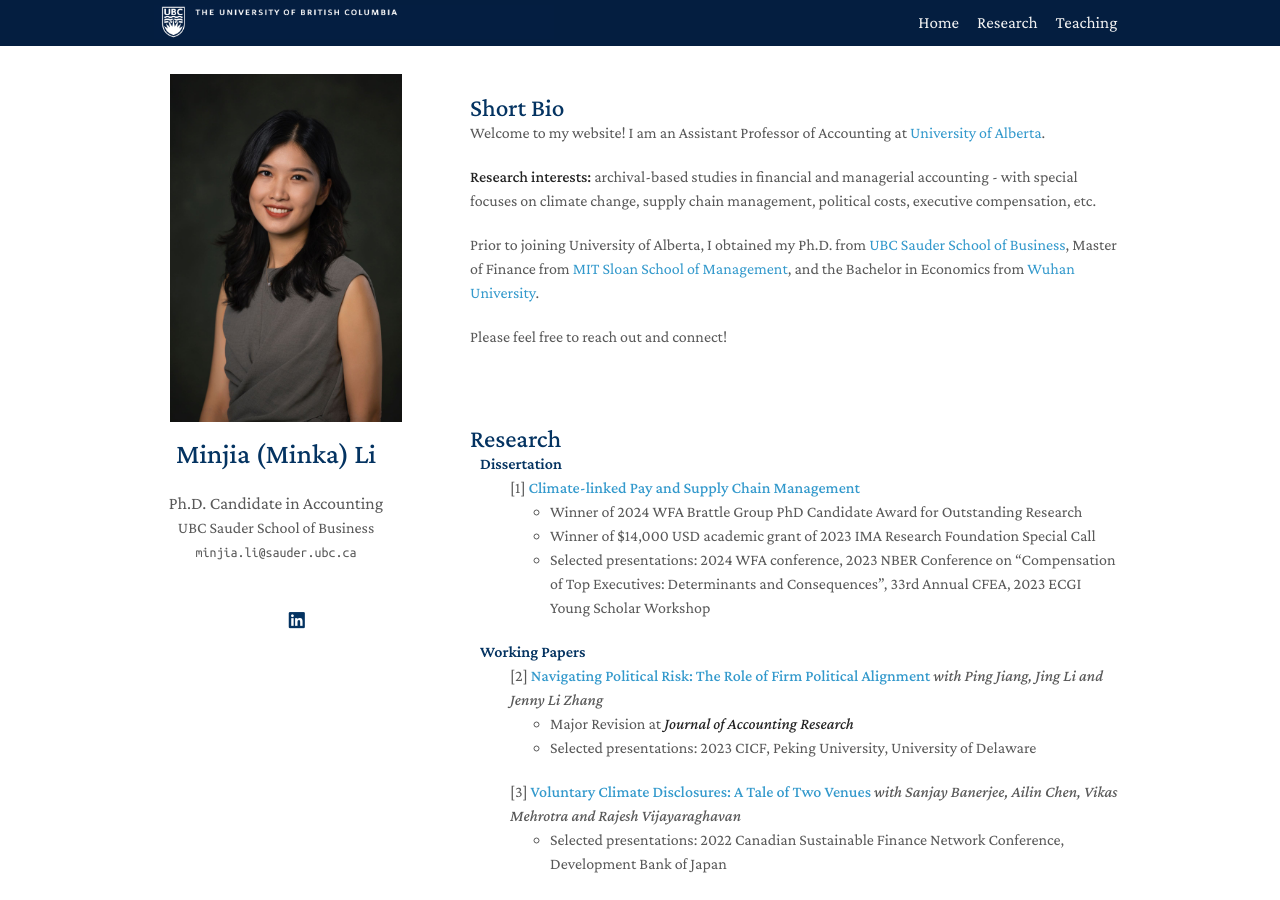
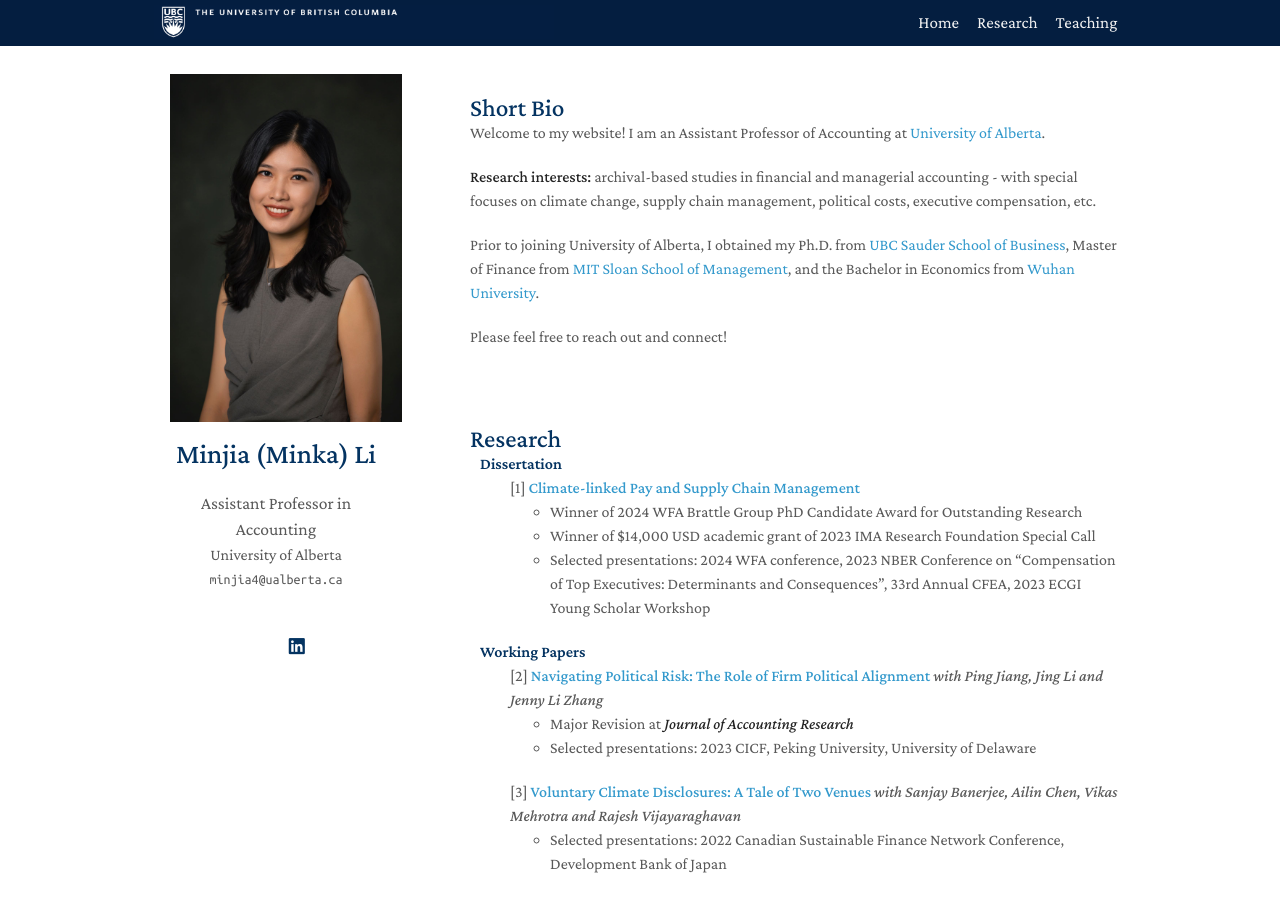
Before and after one commit to zeyang1225/zeyang1225.github.io, a Jekyll site: the page built from index.md, in a window 1280 px wide and 900 px high. Built offline with Jekyll 4.4.1, drawn with Linux system fonts in a browser that asks for light colours; nearby versions of some CDN libraries; a style sheet for code colours, icons or effects is not loaded.

Commit message:
Update _config.yml

```diff
--- a/_config.yml
+++ b/_config.yml
@@ -1,8 +1,8 @@
 # Basic Information
 title: Minjia (Minka) Li
-position: Ph.D. Candidate in Accounting
-affiliation: UBC Sauder School of Business
-email: minjia.li@sauder.ubc.ca
+position: Assistant Professor in Accounting
+affiliation: University of Alberta
+email: minjia4@ualberta.ca
 
 # Search Engine Optimization (SEO)
 # The following information is used to improve the website traffic from search engines, e.g., Google.
```
